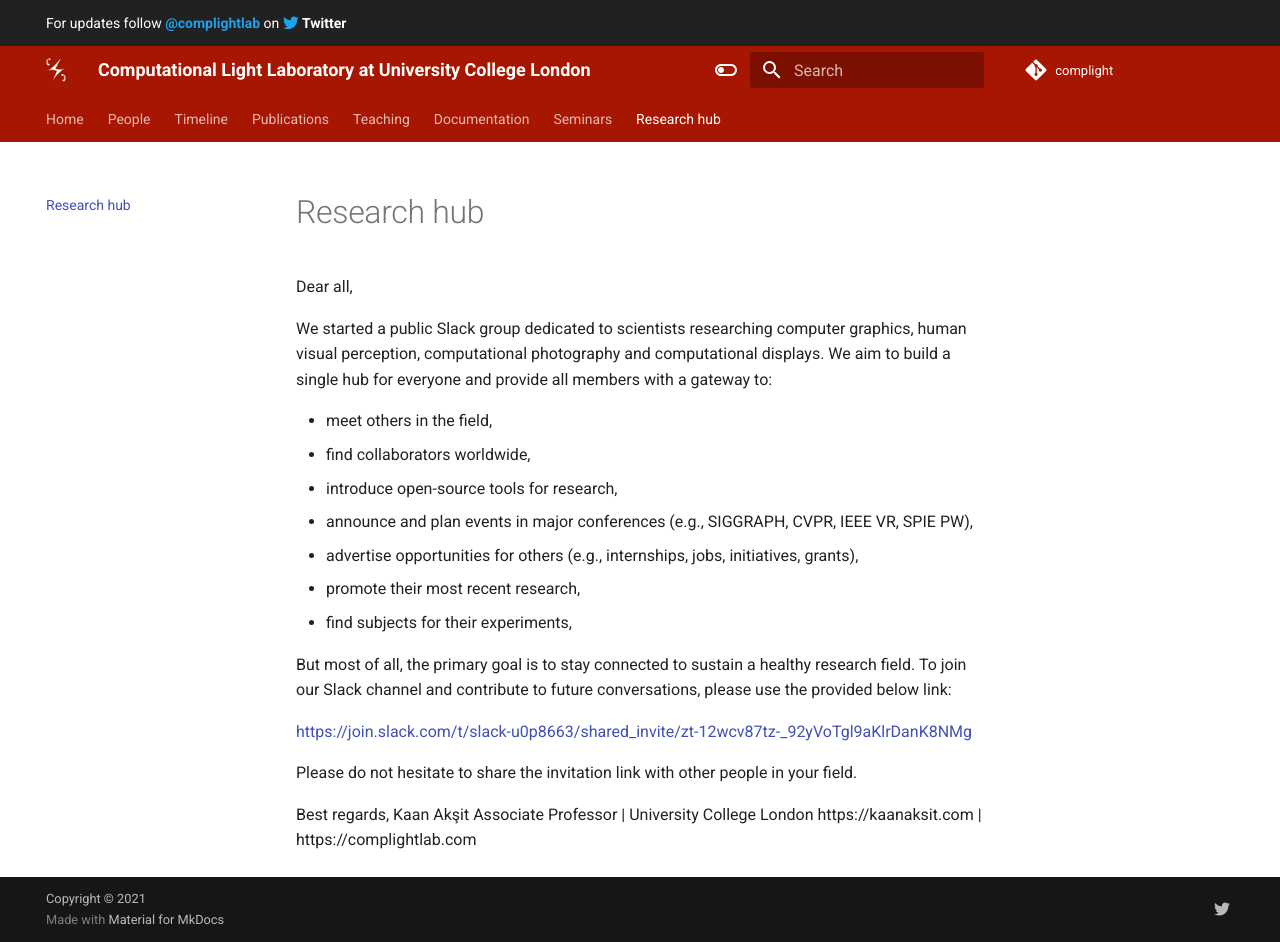
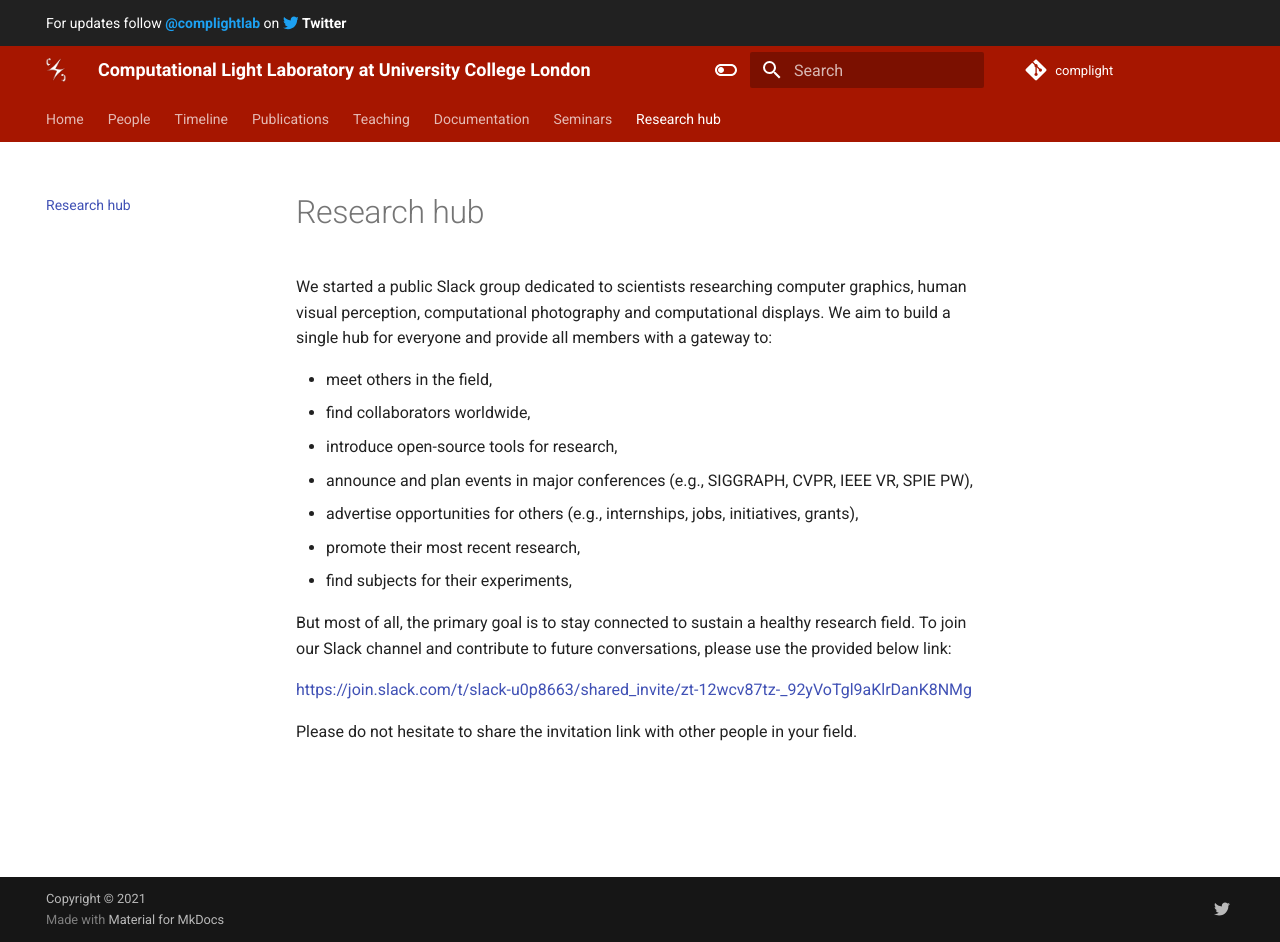
Before and after one commit to complight/complight.github.io, an MkDocs documentation site: the page built from docs/research_hub.md, in a window 1280 px wide and 942 px high. Built offline with MkDocs 1.6.1 and Material for MkDocs 9.7.7, drawn with Linux system fonts in a browser that asks for light colours.

Commit message:
Updating the research hub page.

```diff
--- a/docs/research_hub.md
+++ b/docs/research_hub.md
@@ -1,5 +1,3 @@
-Dear all,
-
 We started a public Slack group dedicated to scientists researching computer graphics, human visual perception, computational photography and computational displays. We aim to build a single hub for everyone and provide all members with a gateway to:
 
 - meet others in the field,
@@ -15,8 +13,3 @@ But most of all, the primary goal is to stay connected to sustain a healthy rese
 [https://join.slack.com/t/slack-u0p8663/shared_invite/zt-12wcv87tz-_92yVoTgl9aKlrDanK8NMg](https://join.slack.com/t/slack-u0p8663/shared_invite/zt-12wcv87tz-_92yVoTgl9aKlrDanK8NMg)
 
 Please do not hesitate to share the invitation link with other people in your field.
-
-Best regards,
-Kaan Akşit
-Associate Professor | University College London
-https://kaanaksit.com | https://complightlab.com
```
